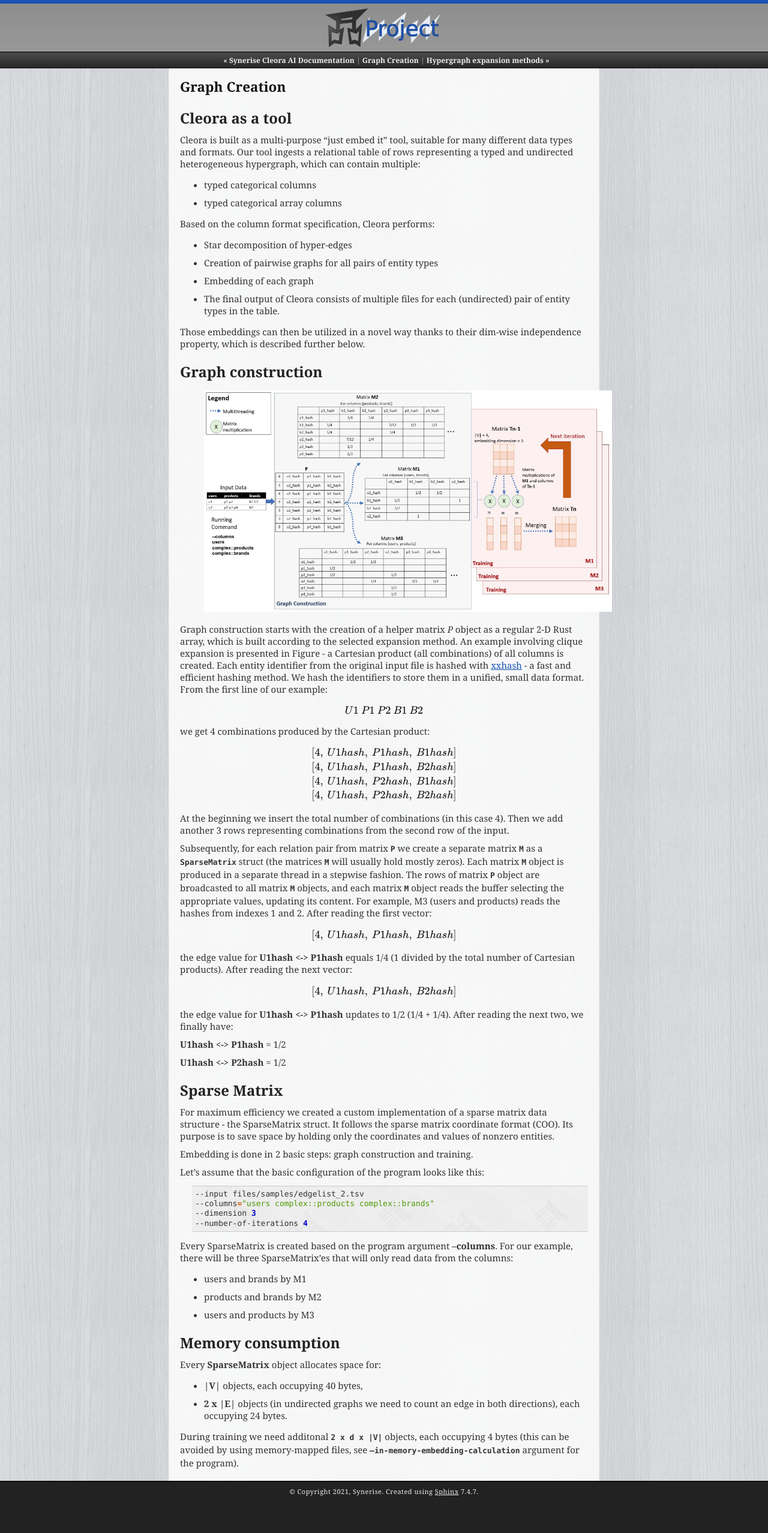
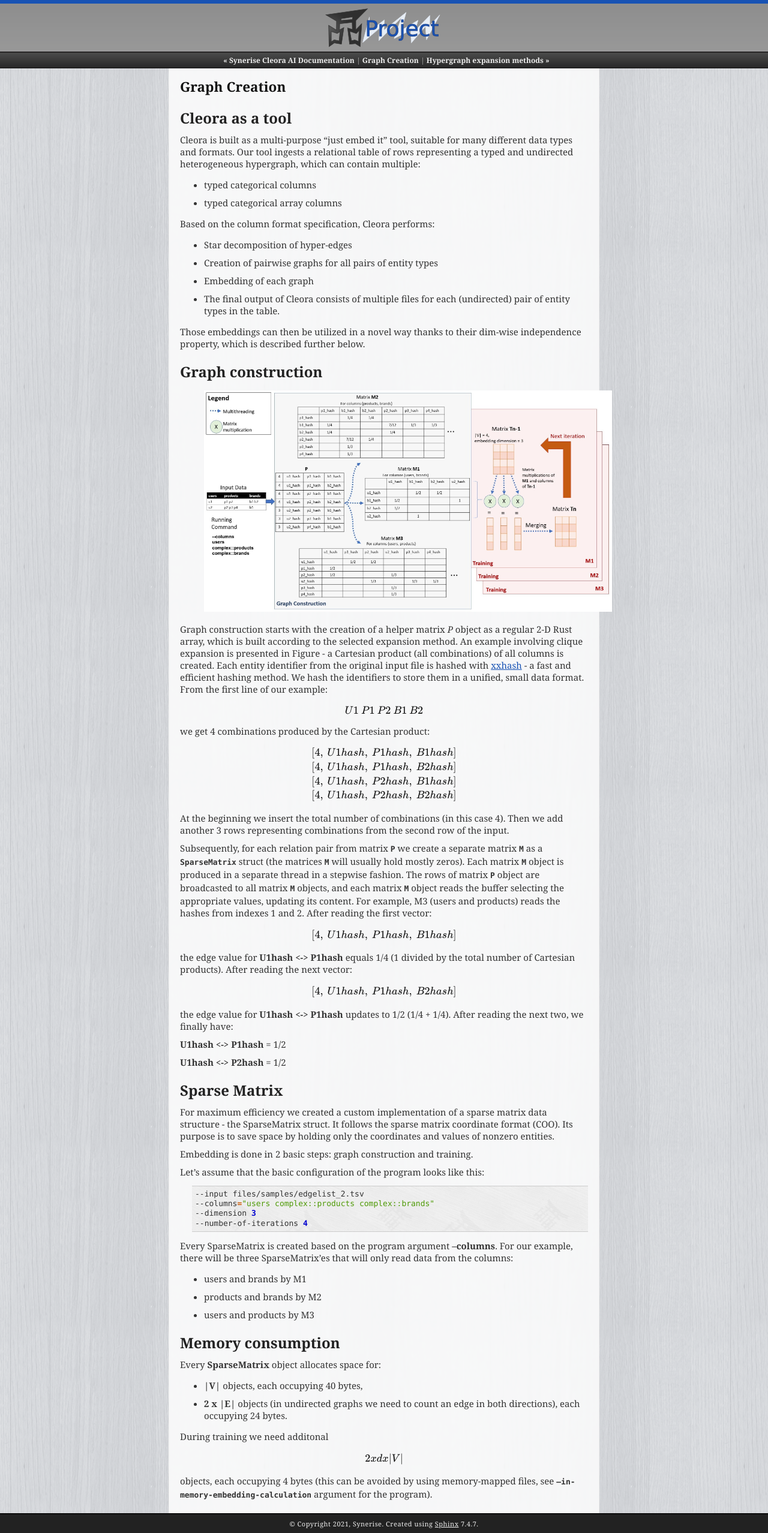
Before and after one commit to BaseModelAI/cleora, a Sphinx documentation site: the page built from docs/source/graph_creation.rst, in a window 1280 px wide. Shown: the whole page at 60% size. Built offline with Sphinx 7.4.7, drawn with Linux system fonts in a browser that asks for light colours; before the commit the page ends 2502 px from its top, so only the background shows below that.

Commit message:
Update graph_creation.rst

```diff
--- a/docs/source/graph_creation.rst
+++ b/docs/source/graph_creation.rst
@@ -106,4 +106,11 @@ Every **SparseMatrix** object allocates space for:
 - **2 x |E|** objects (in undirected graphs we need to count an edge in both directions), each occupying 24 bytes.
 
 
-During training we need additonal `2 x d x |V|` objects, each occupying 4 bytes (this can be avoided by using memory-mapped files, see `--in-memory-embedding-calculation` argument for the program).
+During training we need additonal
+
+.. math::
+
+
+     2 x d x |V|
+
+objects, each occupying 4 bytes (this can be avoided by using memory-mapped files, see `--in-memory-embedding-calculation` argument for the program).
```
